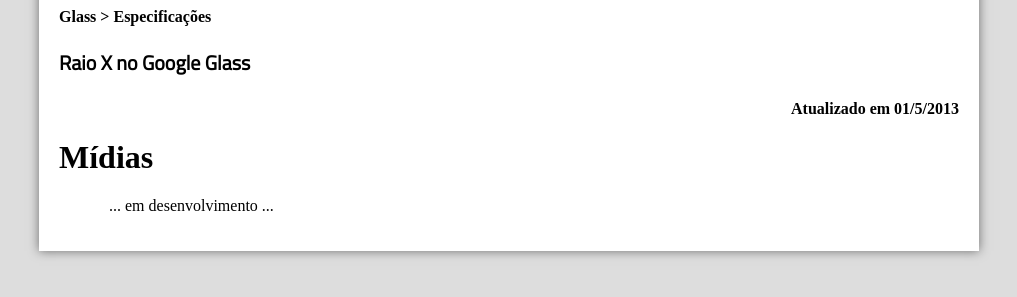
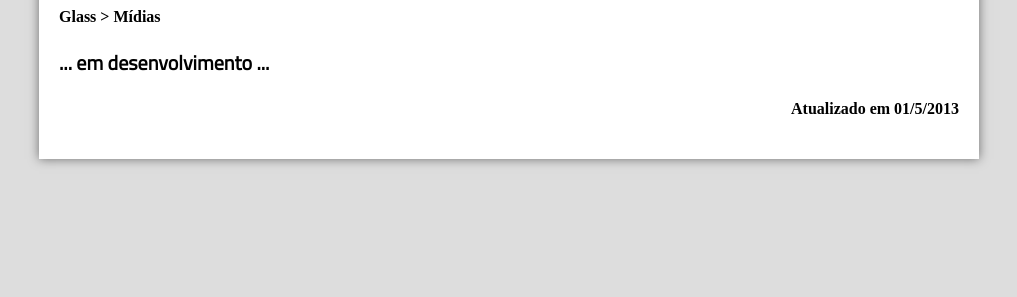
Before and after one commit to Tacial/Guanabara_HTML, a plain HTML site: page midias.html in a window 1280 px wide. Shown: the part 193-490 px from the top of the page, without its empty margins (131-1148 px from the left). Drawn offline with Linux system fonts and the light colour scheme; a script that the page names is missing.

Commit message:
Update and rename midia.html to midias.html

```diff
--- a/midia.html
+++ b/midias.html
@@ -30,12 +30,11 @@
     </header>
 
     <hgroup>
-      <h4>Glass > Especificações</h4>
-      <h2 id="subtitulo">Raio X no Google Glass</h2>
+      <h4>Glass > Mídias</h4>
+      <h2 id="subtitulo">... em desenvolvimento ...</h2>
       <h4 id="atualiza">Atualizado em 01/5/2013</h4>
     </hgroup>
-    <h1>Mídias</h1>
-    <p>... em desenvolvimento ...</p>
+
  </div>
 </body>
 </html>
```
